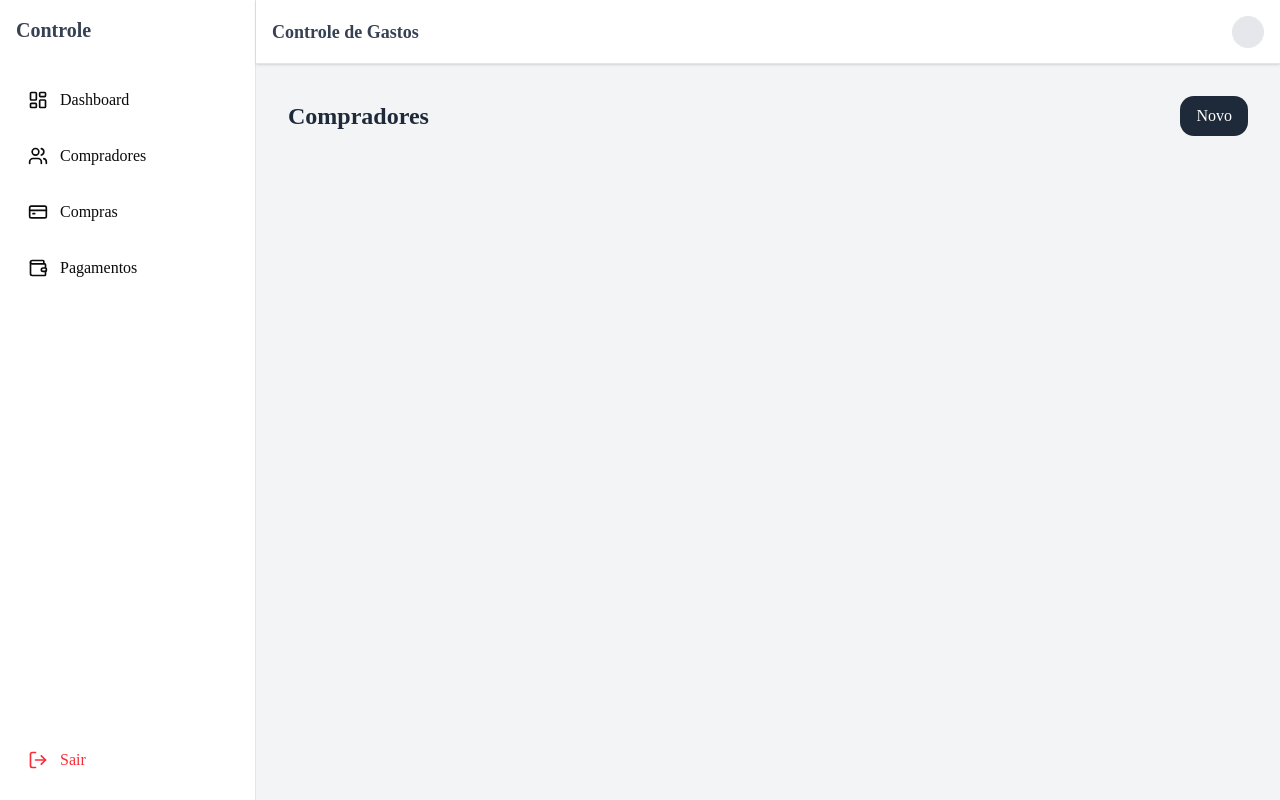
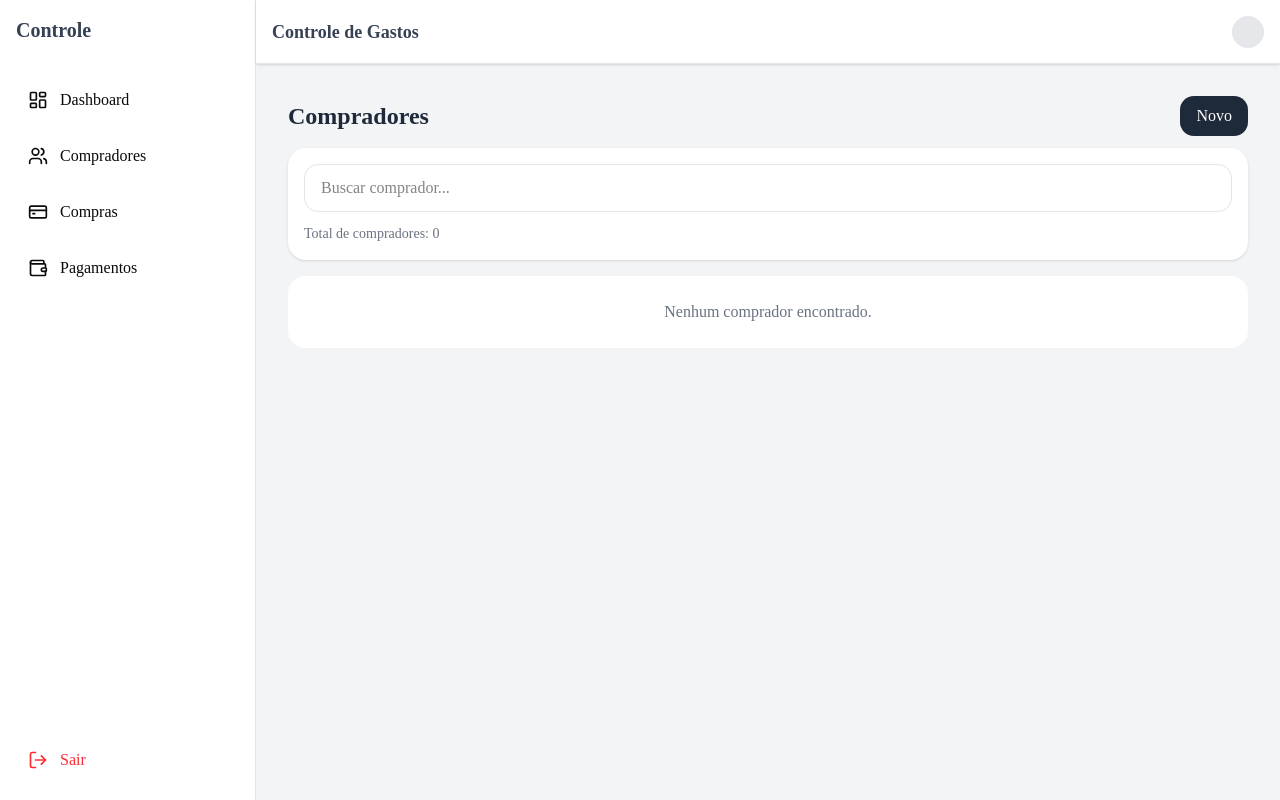
Before and after one commit to RafaSport/controle-gastos, a Next.js app: page /compradores in a window 1280 px wide. Built offline with nearby package versions, Linux system fonts and the light colour scheme.

Commit message:
feat: adiciona busca de compradores e contador total

```diff
--- a/src/app/compradores/page.tsx
+++ b/src/app/compradores/page.tsx
@@ -2,7 +2,7 @@
 
 import { ModalComprador } from '@/components/compradores/ModalComprador';
 import { MainLayout } from '@/components/layout/MainLayout';
-import { useEffect, useState } from 'react';
+import { useEffect, useMemo, useState } from 'react';
 
 type Comprador = {
     id: number;
@@ -13,11 +13,10 @@ type Comprador = {
 
 export default function CompradoresPage() {
     const [compradores, setCompradores] = useState<Comprador[]>([]);
-
     const [modalAberto, setModalAberto] = useState(false);
     const [nome, setNome] = useState('');
-
     const [editandoId, setEditandoId] = useState<number | null>(null);
+    const [busca, setBusca] = useState('');
 
     useEffect(() => {
         const dados = localStorage.getItem('compradores');
@@ -76,10 +75,17 @@ export default function CompradoresPage() {
         setCompradores(novaLista);
     }
 
+    const compradoresFiltrados = useMemo(() => {
+        return compradores.filter((item) =>
+            item.nome.toLowerCase().includes(busca.toLowerCase())
+        );
+    }, [compradores, busca]);
+
     return (
         <MainLayout>
             <div className="space-y-4">
                 {/* Topo */}
+                <div className="space-y-3">
                     <div className="flex items-center justify-between">
                         <h1 className="text-2xl font-bold text-gray-800">
                             Compradores
@@ -97,9 +103,29 @@ export default function CompradoresPage() {
                         </button>
                     </div>
 
+                    <div className="bg-white rounded-2xl shadow-sm p-4 space-y-3">
+                        <input
+                            value={busca}
+                            onChange={(e) => setBusca(e.target.value)}
+                            placeholder="Buscar comprador..."
+                            className="w-full h-12 px-4 border rounded-xl"
+                        />
+
+                        <p className="text-sm text-gray-500">
+                            Total de compradores: {compradores.length}
+                        </p>
+                    </div>
+                </div>
+
                 {/* Lista */}
                 <div className="space-y-3">
-                    {compradores.map((item) => (
+                    {compradoresFiltrados.length === 0 && (
+                        <div className="bg-white rounded-2xl p-6 text-center text-gray-500">
+                            Nenhum comprador encontrado.
+                        </div>
+                    )}
+
+                    {compradoresFiltrados.map((item) => (
                         <div
                             key={item.id}
                             className="bg-white rounded-2xl shadow-sm p-4"
@@ -115,6 +141,7 @@ export default function CompradoresPage() {
                             <p className="text-sm text-gray-500">
                                 Total mês: R$ {item.valor}
                             </p>
+
                             <div className="flex gap-2 mt-3">
                                 <button
                                     onClick={() => editarComprador(item.id)}
@@ -133,6 +160,8 @@ export default function CompradoresPage() {
                         </div>
                     ))}
                 </div>
+
+                {/* Modal */}
                 <ModalComprador
                     aberto={modalAberto}
                     nome={nome}
```
Lines whose indentation alone changed are shown as unchanged.
